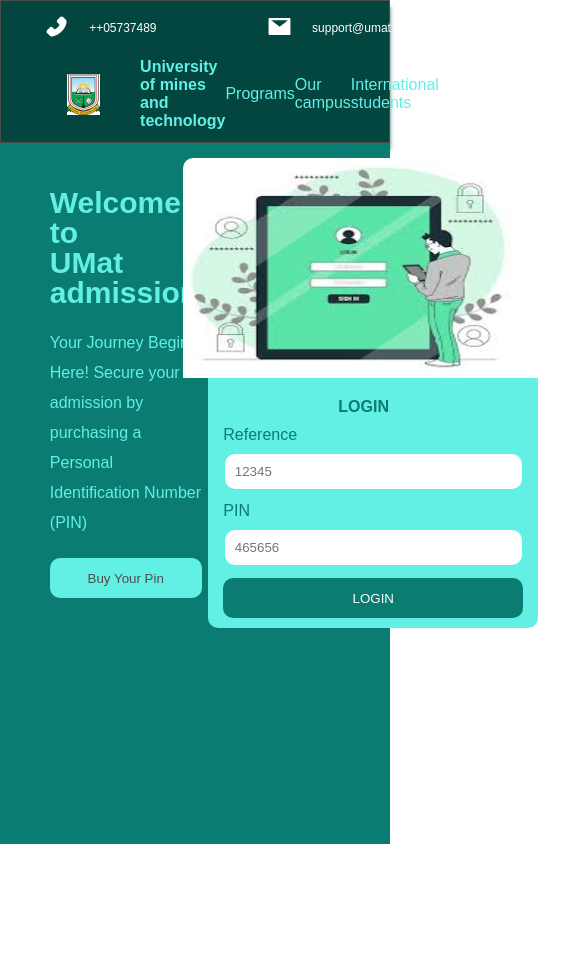
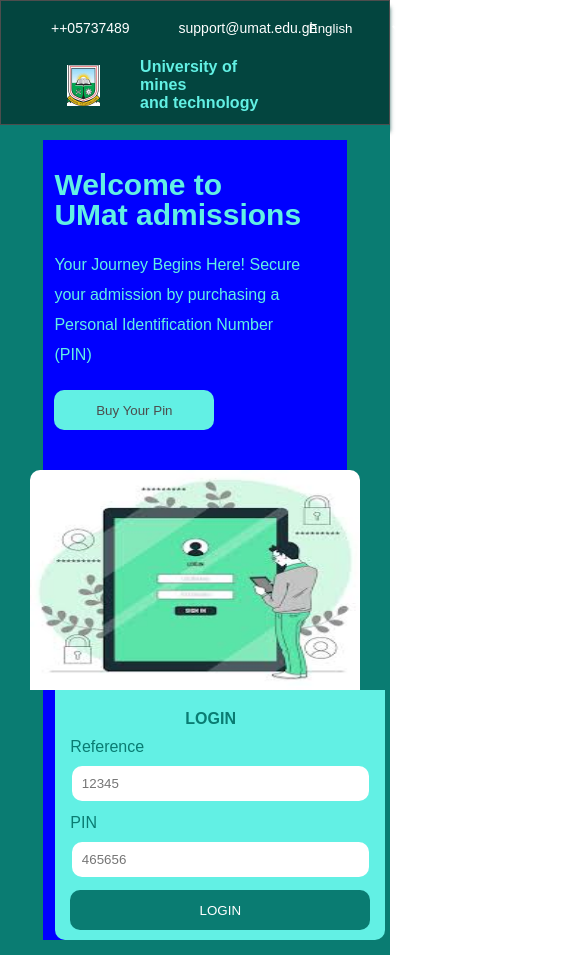
Before and after one commit to eben-arkoh-amoah/umat, a React (Create React App) app: page / in a window 390 px wide. Shown: the whole page, 571 px wide, since content can reach past the window. Before the commit the page ends 844 px from the top, so only its background shows below. Built offline with nearby package versions, Linux system fonts and the light colour scheme.

Commit message:
wrote media query for the header

```diff
--- a/src/GlobalStyle.styled.tsx
+++ b/src/GlobalStyle.styled.tsx
@@ -27,4 +27,13 @@
 select{
   cursor: pointer;
 }
+
+a:hover, button:hover{
+  opacity: 0.5;
+  font-size: 16px;
+}
+
+a:active, button:active{
+   color: #F4C51A;
+}
   `
--- a/src/components/Login/styles.tsx
+++ b/src/components/Login/styles.tsx
@@ -1,4 +1,4 @@
-import styled from "styled-components";
+import styled, {css} from "styled-components";
 
 export const Container = styled.main`
   display: flex;
@@ -7,6 +7,15 @@
   align-items: center;
   justify-content: space-between;
   color: #62F0E4;
+
+
+  @media(max-width: 600px){
+    flex-direction: column;
+    justify-content: space-between;
+    gap: 40px;
+  background: blue;
+
+  }
 `;
 
 export const Section1 = styled.section`
@@ -17,6 +26,7 @@
   align-self: flex-start;
   padding-top: 30px;
   line-height: 30px;
+
 `;
 
 export const Hero = styled.h1`
@@ -42,6 +52,11 @@
   border-bottom: 2px solid #62F0E4;
   margin-top: 50px;
   transform: rotate(120deg);
+
+  @media(max-width: 700px){
+    display: none;
+
+  }
 `;
 
 export const LoginImage = styled.img`
--- a/src/components/header/index.tsx
+++ b/src/components/header/index.tsx
@@ -1,6 +1,7 @@
-import React from "react";
+import React, {useState} from "react";
 import { Link, useLocation } from "react-router-dom";
 import { AiFillPhone, AiFillMail } from "react-icons/ai";
+import {FaAlignJustify} from "react-icons/fa";
 import { FiUser } from "react-icons/fi";
 import * as Styles from "./styled";
 import brand from "../../images/brand.png";
@@ -45,6 +46,13 @@
 export function Header() {
     const location = useLocation().pathname;
 
+    const [showModal, setShowModal] = useState(false);
+
+    const dropModal = () =>{
+
+        setShowModal(!showModal);
+    }
+
     return (
         <Styles.Heading>
             <Styles.About>
@@ -77,13 +85,18 @@
                         and technology
                     </Styles.BrandText>
                 </Styles.Section>
-                <nav>
+
+             { showModal  &&  <nav className="Modal">
                     {
                     location.includes("student") ? <ApplicationLinks /> :
                     <LandingLinks />
 
-             }
+                    }
                 </nav>
+}
+{
+                  <Styles.IconContainer className="menuContainer"><FaAlignJustify className="menu" color="#62F0E4" size={0} onClick={dropModal}/></Styles.IconContainer>
+            }
             </Styles.Brand>
         </Styles.Heading>
     )
--- a/src/components/header/styled.tsx
+++ b/src/components/header/styled.tsx
@@ -18,15 +18,27 @@
      width: 92%;
      gap: 50%;
      align-self: center;
+     justify-content: space-between;
+
+     @media (max-width: 600px){
+          width: 100%;
+          gap: 5%;
+     }
 `
 export const Contact = styled.div`
  display: flex;
      flex-direction: row;
      width: 100%;
      gap: 40%;
+
+     @media (max-width: 600px){
+          gap: 10%;
+          font-size: 20px;
+          color: green;
+          }
 `
 export const IconContainer = styled.div`
-     width: 25px;
+     width: 2%;
      background-color: voilet;
 `
 export const Section = styled.div`
@@ -36,6 +48,13 @@
 align-items: center;
 gap: 20px;
 color: white;
+
+button{
+     width: 25px;
+     background-color: voilet;
+}
+
+}
 `
 
 export const Select = styled.select`
@@ -48,6 +67,10 @@
 `
 export const Text = styled.p`
 font-size: 12px;
+
+@media (max-width:  600px){
+    font-size: 14px;
+}
 `
 
 export const Language = styled.div`
@@ -102,5 +125,30 @@
     }
    }
 
+   @media (max-width: 700px){
+        position: absolute;
+        flex-direction: column;
+        padding-left: 20px;
+        padding: 10px;
+        gap: 30px;
+        width: 27%;
+        left: 60%;
+        top: 13vh;
+        background: #03453F;
+        border: 1px solid white;
+
+        .link{
+
+          width: 100%;
+          margin: auto;
+             a{
+               width: 500%;
+               font-size: 17px;
+             }
+        }
+
+}
+
+
 
 `
```
